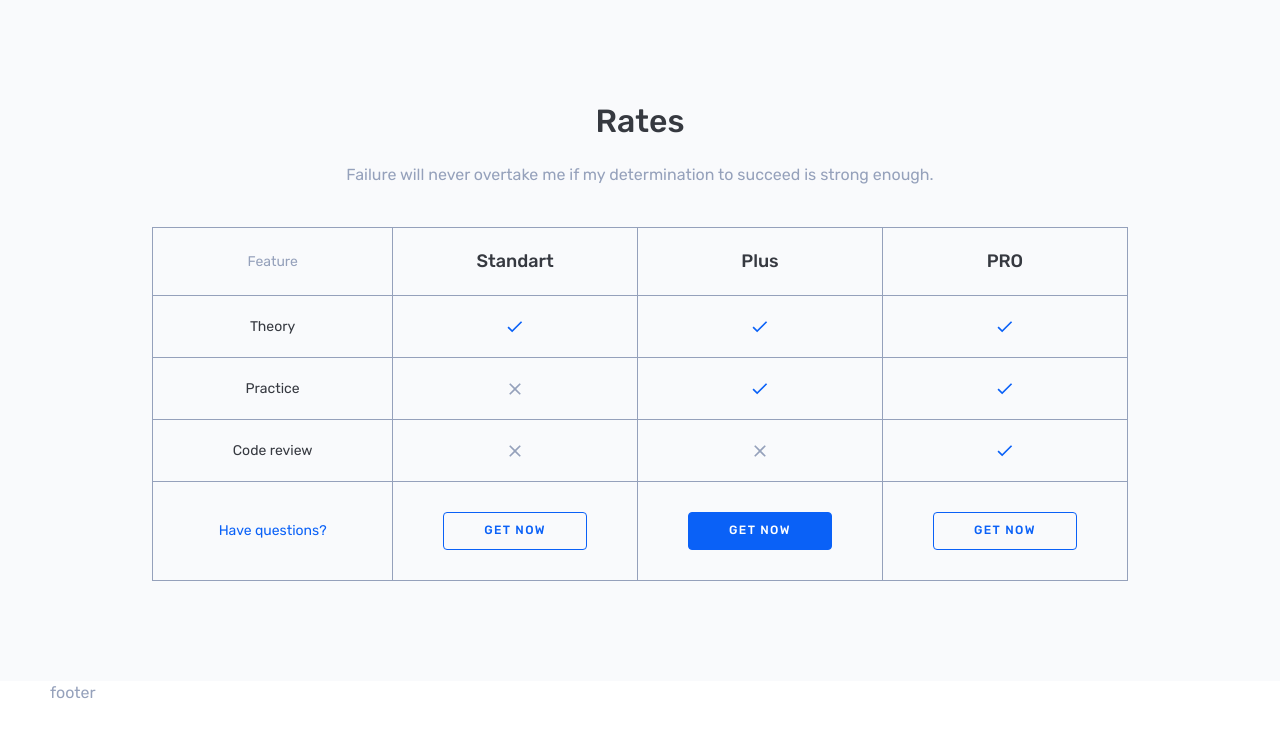
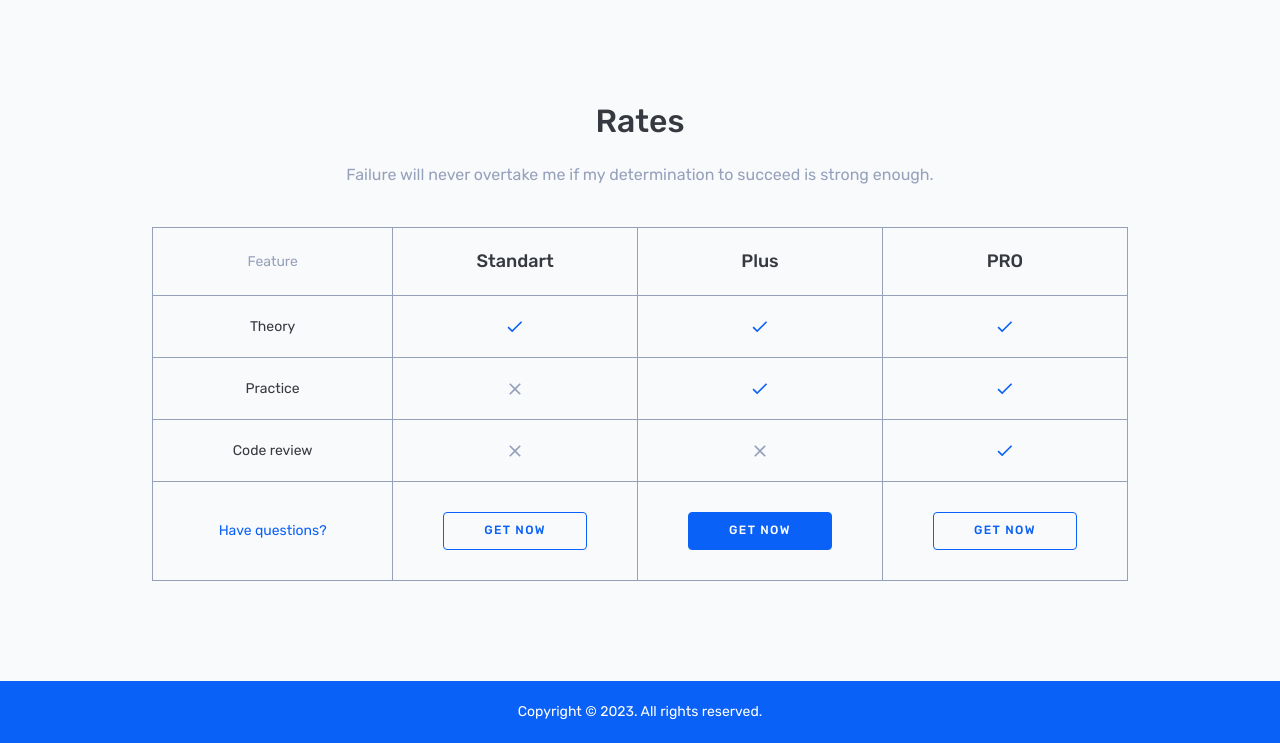
Before and after one commit to Anton533/incubator-template, a website: page src/html/pages/index.html in a window 1280 px wide. Shown: the part 876-1619 px from the top of the page. Before the commit the page ends 1581 px from the top, so only its background shows below. Drawn offline with nearby package versions, Linux system fonts and the light colour scheme; files that its build step writes are made by us from their sources.

Commit message:
add footer

```diff
--- a/src/html/parts/footer.html
+++ b/src/html/parts/footer.html
@@ -3,8 +3,12 @@
 <div>
 
     <footer class="footer">
-        <div class="container">
-            footer
+        <div class="container-wide">
+            <div class="footer__inner">
+                <p>
+                    Copyright © 2023. All rights reserved.
+                </p>
+            </div>
         </div>
     </footer>
 </div>
--- a/src/sass/components/_footer.scss
+++ b/src/sass/components/_footer.scss
@@ -1,2 +1,13 @@
 .footer {
+  font-size: 14px;
+  line-height: 1.57; /* 22/14 */
+  color: #fff;
+  background-color: #0a61f7;
+  &__inner {
+    display: flex;
+    align-items: center;
+    justify-content: center;
+
+    min-height: 62px;
+  }
 }
```
